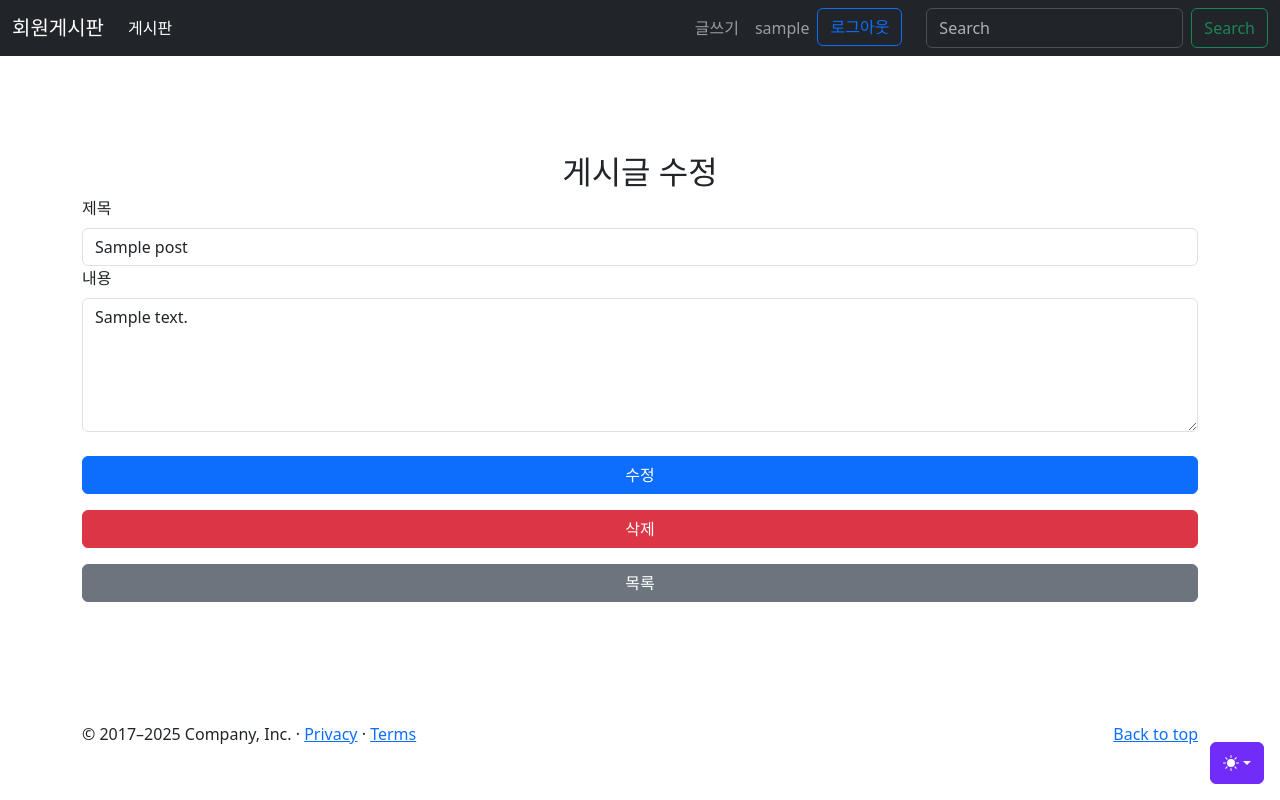
After one commit to ruff1376/AI3_DJANGO, a Django app: page /post/update/1/ in a window 1280 px wide. The commit adds this page. Run offline with Django 5.2, Linux system fonts and the light colour scheme; a user stored in the database is signed in; tables that the repository leaves empty hold one stand-in row (values such as "Sample post"); parts of the project's set-up code (start-up, migrations or seed data) failed here and were passed over.

Commit message:
게시판

```diff
--- a/Auth/auth_project/urls.py
+++ b/Auth/auth_project/urls.py
@@ -5,5 +5,6 @@ from post.views import index
 urlpatterns = [
     path('', index, name='index'),
     path('accounts/', include('accounts.urls')),
+    path('post/', include('post.urls')),
     path('admin/', admin.site.urls),
 ]
--- /dev/null
+++ b/Auth/post/decorators.py
@@ -0,0 +1,14 @@
+from django.core.exceptions import PermissionDenied
+from functools import wraps
+from .models import Post
+
+# 소유자 검증 데코레이터 정의
+def user_is_post_owner(view_func):
+    @wraps(view_func)
+    def _wrapped_view(request, post_id, *args, **kwargs):
+        post = Post.objects.get(id=post_id)
+        if post.user != request.user and not request.user.is_superuser:
+            raise PermissionDenied
+        return view_func(request, post_id, *args, **kwargs)
+
+    return _wrapped_view
--- /dev/null
+++ b/Auth/post/forms.py
@@ -0,0 +1,44 @@
+from django import forms
+from .models import Post
+
+class PostForm(forms.ModelForm):
+    class Meta:
+        model = Post
+        fields = ['title', 'content']
+        widgets = {
+            'title': forms.TextInput(attrs={
+                'class': 'form-control',
+                'placeholder': '제목을 입력하세요'
+            }),
+            'content': forms.Textarea(attrs={
+                'class': 'form-control',
+                'rows': 5,
+                'placeholder': '내용을 입력하세요'
+            }),
+        }
+
+    # title 필드에 대한 유효성 검사
+    def clean_title(self):
+        # self.cleaned_data : 폼이 제출된 후 유효성 검사를 통과한 데이터
+        title = self.cleaned_data.get('title')
+        if not title:
+            raise forms.ValidationError('제목을 입력해주세요.')
+        return title
+
+    # content 필드에 대한 유효성 검사
+    def clean_content(self):
+        content = self.cleaned_data.get('content')
+        if not content:
+            raise forms.ValidationError('내용을 입력해주세요.')
+        return content
+
+    # 공통 유효성 검사
+    def clean(self):
+        cleaned_data = super().clean()
+        title = cleaned_data.get('title')
+        content = cleaned_data.get('content')
+
+        if not title and not content:
+            raise forms.ValidationError('제목과 내용을 모두 입력해주세요.')
+
+        return cleaned_data
--- a/Auth/post/models.py
+++ b/Auth/post/models.py
@@ -1,6 +1,6 @@
 from django.db import models
 from django.contrib.auth.models import User
-from django.conf import settings
+from django.conf import settings    # 중요: AUTH_USER_MODEL 접근을 위해
 
 # Create your models here.
 class Post(models.Model):
--- /dev/null
+++ b/Auth/post/templates/post/update.html
@@ -0,0 +1,41 @@
+{% extends "base.html" %}
+
+{% block title %}게시글 수정{% endblock %}
+
+{% block content %}
+    <div class="container my-5 py-5">
+        <div class="text-center fs-2">게시글 수정</div>
+        <form action="/post/update/{{ post.id }}/" method="post">
+            {% csrf_token %}
+            <div class="form-group">
+                <label for="{{ form.title.id_for_label }}" class="form-label">제목</label>
+                {{ form.title }}
+            </div>
+            <div class="form-group">
+                <label for="{{ form.content.id_for_label }}" class="form-label">내용</label>
+                {{ form.content }}
+            </div>
+            <div class="d-grid row-gap-3 my-4">
+                <button type="submit" class="btn btn-primary">수정</button>
+                <button type="button" class="btn btn-danger" onclick="deletePost()">삭제</button>
+                <a href="/post/list" class="btn btn-secondary">목록</a>
+            </div>
+        </form>
+        <form action="/post/delete/{{ post.id }}/" method="post"
+            id="deleteForm">
+            {% csrf_token %}
+        </form>
+    </div>
+
+    <script>
+        function deletePost() {
+            const check = confirm("정말로 삭제하시겠습니까?");
+            const form = document.getElementById("deleteForm");
+            if (check) {
+                form.submit();
+            } else {
+                return false;
+            }
+        }
+    </script>
+{% endblock %}
--- /dev/null
+++ b/Auth/post/urls.py
@@ -0,0 +1,13 @@
+from django.urls import path
+from .views import *
+
+# 앱 이름 설정
+app_name = 'post'
+
+urlpatterns = [
+    path('create/', create_view, name='create'),
+    path('list/', list_view, name='list'),
+    path('<int:post_id>/', read_view, name='read'),
+    path('update/<int:post_id>/', update_view, name='update'),
+    path('delete/<int:post_id>/', delete_view, name='delete'),
+]
--- a/Auth/post/views.py
+++ b/Auth/post/views.py
@@ -1,5 +1,73 @@
-from django.shortcuts import render
+# from django.http import HttpResponseForbidden
+from django.shortcuts import redirect, render
+
+from .decorators import user_is_post_owner
+from .models import Post
+from .forms import PostForm
+from django.contrib.auth.decorators import login_required
+# from django.core.exceptions import PermissionDenied
 
 # Create your views here.
 def index(request):
     return render(request, 'post/index.html')
+
+# 게시글 등록
+@login_required  # 로그인한 사용자만 접근 가능
+def create_view(request):
+    if request.method == 'POST':
+        form = PostForm(request.POST)
+        if form.is_valid():
+            post = form.save(commit=False)  # DB 저장 전 객체 생성
+            post.user = request.user        # 로그인 사용자 설정
+            post.save()                     # DB에 저장
+            return redirect('post:list')    # 게시글 목록으로 리다이렉트
+        else:
+            # 폼 유효성 검사 실패 시 에러 메시지 추가
+            form.add_error(None, '게시글 작성에 실패했습니다. 다시 시도해주세요.')
+    else:
+        form = PostForm()
+
+    return render(request, 'post/create.html', {'form': form})
+
+# 게시글 목록
+def list_view(request):
+    posts = Post.objects.all()
+    return render(request, 'post/list.html', {'posts': posts})
+
+# 게시글 상세
+def read_view(request, post_id):
+    post = Post.objects.get(id=post_id) # 게시글 조회
+    return render(request, 'post/read.html', {'post': post})
+
+# 게시글 수정
+@login_required
+@user_is_post_owner
+def update_view(request, post_id):
+    post = Post.objects.get(id=post_id)  # 게시글 조회
+
+    # 권한 체크
+    # if post.user != request.user:
+    #     # return HttpResponseForbidden("수정 권한이 없습니다.")
+    #     raise PermissionDenied
+
+    if request.method == 'POST':
+        form = PostForm(request.POST, instance=post)    # 기존 게시글 데이터로 폼 초기화
+        if form.is_valid():
+            form.save() # 수정된 게시글 저장
+            return redirect('post:read', post_id=post.id)  # 수정 후 상세 페이지로 리다이렉트
+    else:
+        form = PostForm(instance=post)  # GET 요청 시 기존 데이터로 폼 초기화
+
+    return render(request, 'post/update.html', {'form': form, 'post': post})
+
+# 게시글 삭제
+@login_required
+@user_is_post_owner
+def delete_view(request, post_id):
+    post = Post.objects.get(id=post_id)  # 게시글 조회
+    if request.method == 'POST':
+        post.delete()  # 게시글 삭제
+        return redirect('post:list')  # 삭제 후 목록 페이지로 리다이렉트
+
+    # 게시글 삭제 실패
+    return redirect('post:update', post_id=post.id)
--- a/Auth/templates/base.html
+++ b/Auth/templates/base.html
@@ -169,12 +169,12 @@
                 </button>
                 <div class="collapse navbar-collapse" id="navbarCollapse">
                     <ul class="navbar-nav me-auto mb-2 mb-md-0">
-                        <li class="nav-item"> <a class="nav-link active" aria-current="page" href="/">게시판</a> </li>
+                        <li class="nav-item"> <a class="nav-link active" aria-current="page" href="/post/list">게시판</a> </li>
                     </ul>
                     <div class="d-flex gap-4">
                         <ul class="navbar-nav me-auto mb-2 mb-md-0">
                             {% if user.is_authenticated %}
-                            <li class="nav-item"> <a class="nav-link" href="">글쓰기</a> </li>
+                            <li class="nav-item"> <a class="nav-link" href="/post/create">글쓰기</a> </li>
                             <li class="nav-item"> <a class="nav-link" href="">{{ user.username }}</a> </li>
                             <li class="nav-item">
                                 <form action="/accounts/logout/" method="post">
```
Also changed, not shown: Auth/auth_project/settings.py (+6 -2 lines), Auth/post/errors.py (added, +9 -0 lines), Auth/post/templates/post/create.html (added, +24 -0 lines), Auth/post/templates/post/list.html (added, +35 -0 lines), Auth/post/templates/post/read.html (added, +25 -0 lines), Auth/templates/403.html (added, +14 -0 lines), Auth/templates/404.html (added, +14 -0 lines), Auth/accounts/views.py (line endings or trailing spaces).
